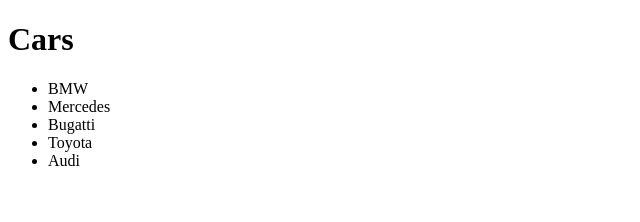
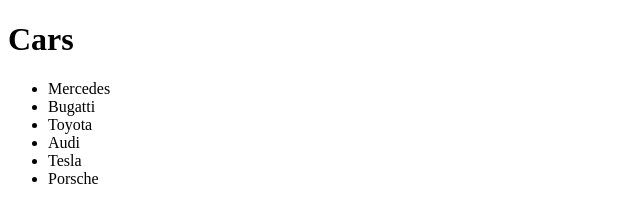
Before and after one commit to CTBulca/myFirstRepo, a plain HTML site: page index.html in a window 1280 px wide. Shown: the whole page, without its empty margins (0-640 px from the left). Drawn offline with Linux system fonts and the light colour scheme.

Commit message:
third commit

```diff
--- a/index.html
+++ b/index.html
@@ -9,11 +9,12 @@
 <body>
     <h1>Cars</h1>
     <ul>
-        <li>BMW</li>
         <li>Mercedes</li>
         <li>Bugatti</li>
         <li>Toyota</li>
         <li> Audi</li>
+        <li>Tesla</li>
+        <li>Porsche</li>
        </ul>
 </body>
 </html>
```
